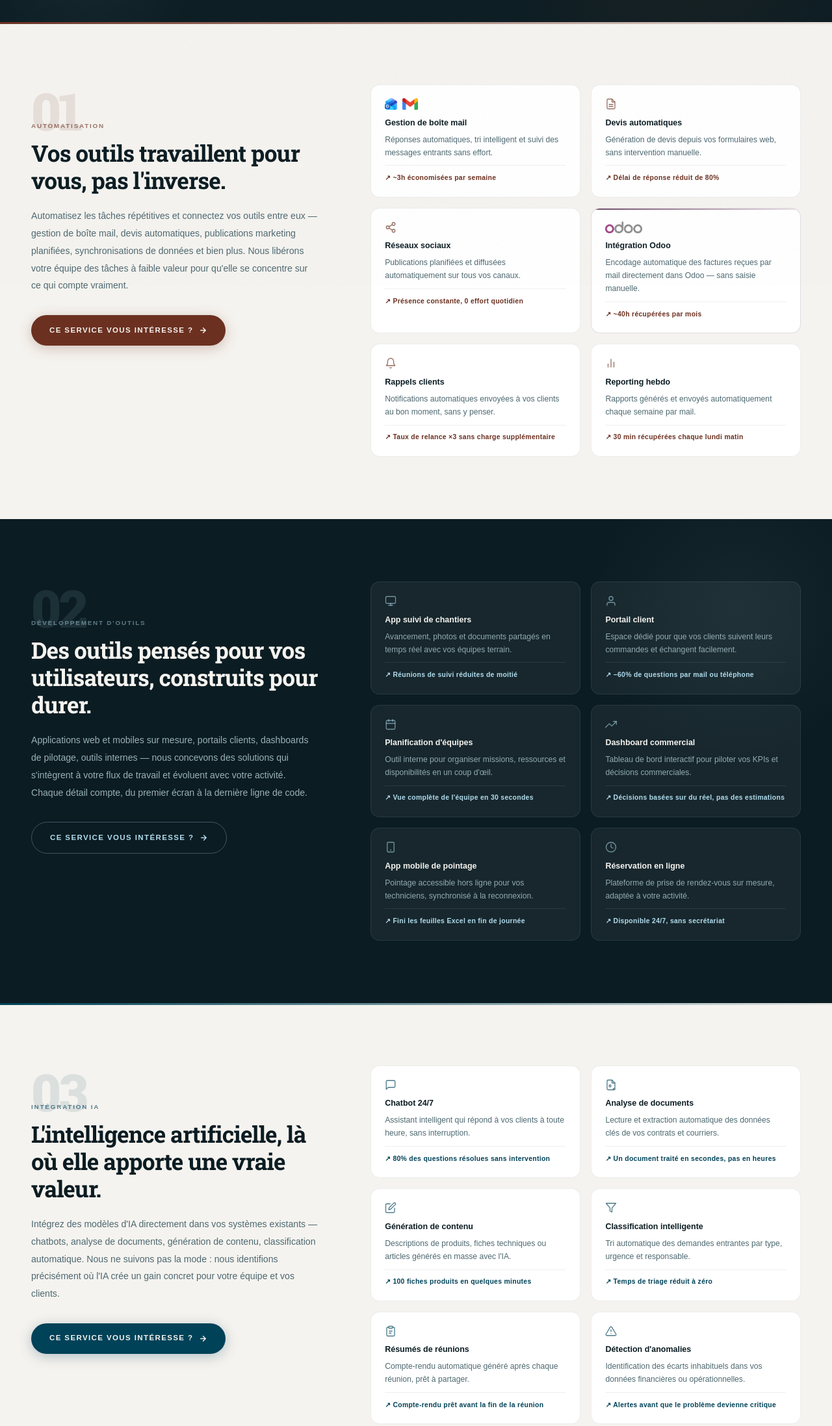
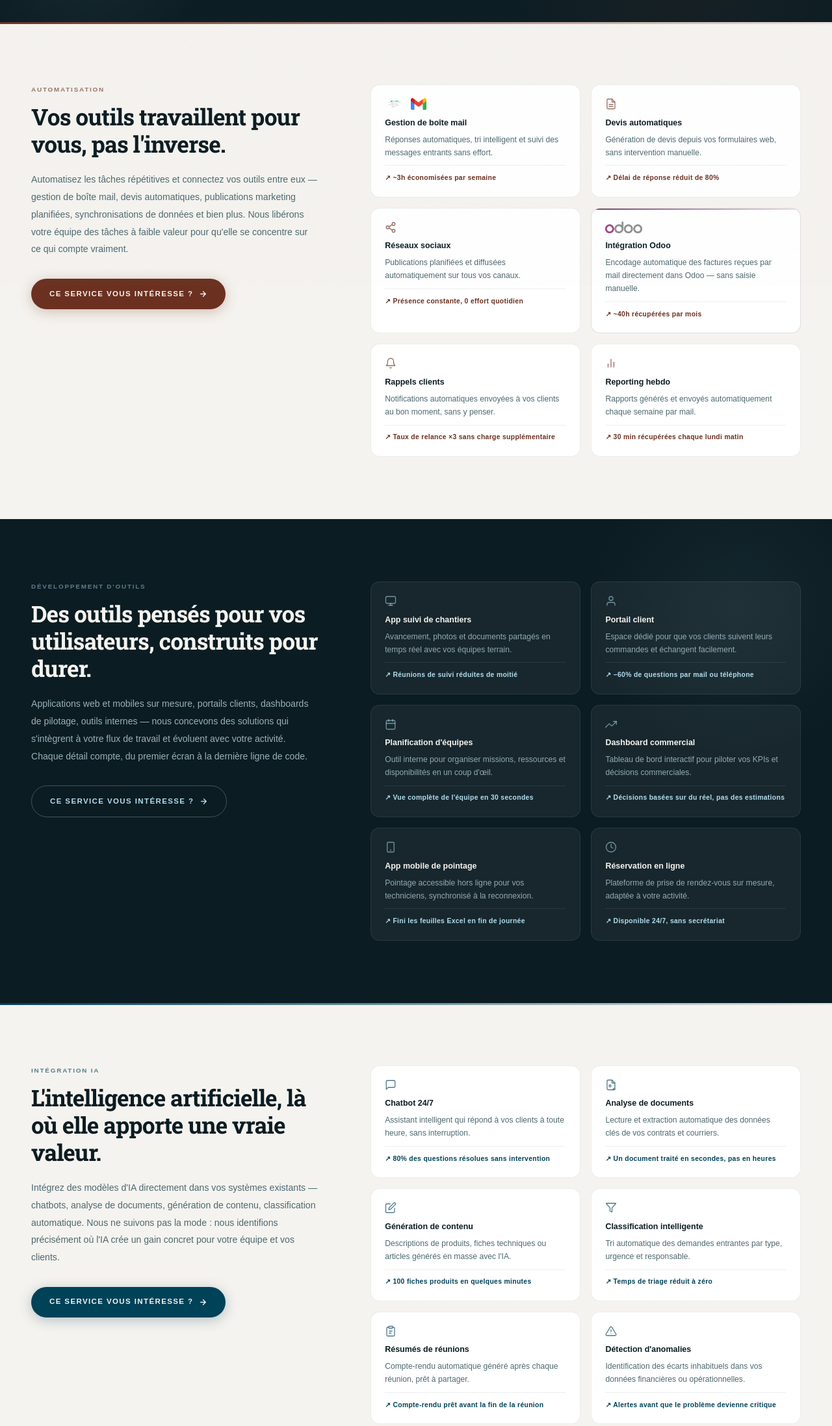
Before and after one commit to AlexWans/wander-it-site, a plain HTML site: page services.html in a window 1280 px wide. Shown: the part 360-2555 px from the top of the page at 65% size. Drawn offline with Linux system fonts and the light colour scheme; a web font is replaced by a local one.

Commit message:
Remplacer icône Outlook par image Triage automatique (projet-1)
Co-Authored-By: Claude Sonnet 4.6 <noreply@anthropic.com>

```diff
--- a/projets/data.js
+++ b/projets/data.js
@@ -29,7 +29,7 @@ window.PROJETS = [
     logoClient:  '/assets/images/projet-1/logo-jost.webp',
     logoClientWidth: 26,
     logosPartenaires: [
-      { src: '/assets/images/projet-1/Microsoft_Outlook_Icon_(2025\u2013present).svg.webp', alt: 'Outlook', width: 15 },
+      { src: '/assets/images/projet-1/Triage automatique.webp', alt: 'Triage automatique', width: 15 },
       { src: '/assets/images/projet-1/Odoo_Official_Logo.webp', alt: 'Odoo', width: 44 },
     ],
 
--- a/services.html
+++ b/services.html
@@ -346,7 +346,6 @@
 
       <!-- Left: info -->
       <div>
-        <span style="font-family:'Roboto Slab',serif;font-size:5rem;font-weight:900;color:#6B3020;opacity:0.1;line-height:1;display:block;margin-bottom:-1.5rem;letter-spacing:-0.04em">01</span>
         <p class="lbl" style="color:#6B3020;opacity:0.65;margin-bottom:0.75rem" data-i18n="s1.num">Automatisation</p>
         <h2 style="font-family:'Roboto Slab',serif;font-size:clamp(1.6rem,3vw,2.2rem);font-weight:700;color:#0B1C22;line-height:1.2;letter-spacing:-0.025em;margin-bottom:1.25rem" data-i18n="s1.title">
           Vos outils travaillent pour vous, pas l'inverse.
@@ -364,7 +363,7 @@
       <div class="ex-grid">
         <div class="ex-card-light">
           <div style="display:flex;align-items:center;gap:0.5rem;margin-bottom:0.6rem">
-            <img src="assets/images/projet-1/Microsoft_Outlook_Icon_(2025–present).svg.webp" alt="Outlook" style="height:18px;width:auto">
+            <img src="assets/images/projet-1/Triage automatique.webp" alt="Outlook" style="height:18px;width:auto">
             <img src="assets/images/Gmail_icon_(2020).svg.png" alt="Gmail" style="height:18px;width:auto">
           </div>
           <p class="ex-title" style="color:#0B1C22" data-i18n="s1.e1.title">Gestion de boîte mail</p>
@@ -418,7 +417,6 @@
 
       <!-- Left: info -->
       <div>
-        <span style="font-family:'Roboto Slab',serif;font-size:5rem;font-weight:900;color:#B1DCED;opacity:0.1;line-height:1;display:block;margin-bottom:-1.5rem;letter-spacing:-0.04em">02</span>
         <p class="lbl" style="color:#B1DCED;opacity:0.5;margin-bottom:0.75rem" data-i18n="s2.num">Développement d'outils</p>
         <h2 style="font-family:'Roboto Slab',serif;font-size:clamp(1.6rem,3vw,2.2rem);font-weight:700;color:#F5F3EF;line-height:1.2;letter-spacing:-0.025em;margin-bottom:1.25rem" data-i18n="s2.title">
           Des outils pensés pour vos utilisateurs, construits pour durer.
@@ -486,7 +484,6 @@
 
       <!-- Left: info -->
       <div>
-        <span style="font-family:'Roboto Slab',serif;font-size:5rem;font-weight:900;color:#004258;opacity:0.1;line-height:1;display:block;margin-bottom:-1.5rem;letter-spacing:-0.04em">03</span>
         <p class="lbl" style="color:#004258;opacity:0.65;margin-bottom:0.75rem" data-i18n="s3.num">Intégration IA</p>
         <h2 style="font-family:'Roboto Slab',serif;font-size:clamp(1.6rem,3vw,2.2rem);font-weight:700;color:#0B1C22;line-height:1.2;letter-spacing:-0.025em;margin-bottom:1.25rem" data-i18n="s3.title">
           L'intelligence artificielle, là où elle apporte une vraie valeur.
@@ -555,7 +552,6 @@
 
       <!-- Left: info -->
       <div>
-        <span style="font-family:'Roboto Slab',serif;font-size:5rem;font-weight:900;color:#6B3020;opacity:0.18;line-height:1;display:block;margin-bottom:-1.5rem;letter-spacing:-0.04em">04</span>
         <p class="lbl" style="color:#B1DCED;opacity:0.5;margin-bottom:0.75rem" data-i18n="s4.num">Design Web</p>
         <h2 style="font-family:'Roboto Slab',serif;font-size:clamp(1.6rem,3vw,2.2rem);font-weight:700;color:#F5F3EF;line-height:1.2;letter-spacing:-0.025em;margin-bottom:1.25rem" data-i18n="s4.title">
           Des sites qui inspirent confiance et convertissent.
```
Also changed, not shown: assets/images/projet-1/Triage automatique.webp (added).
